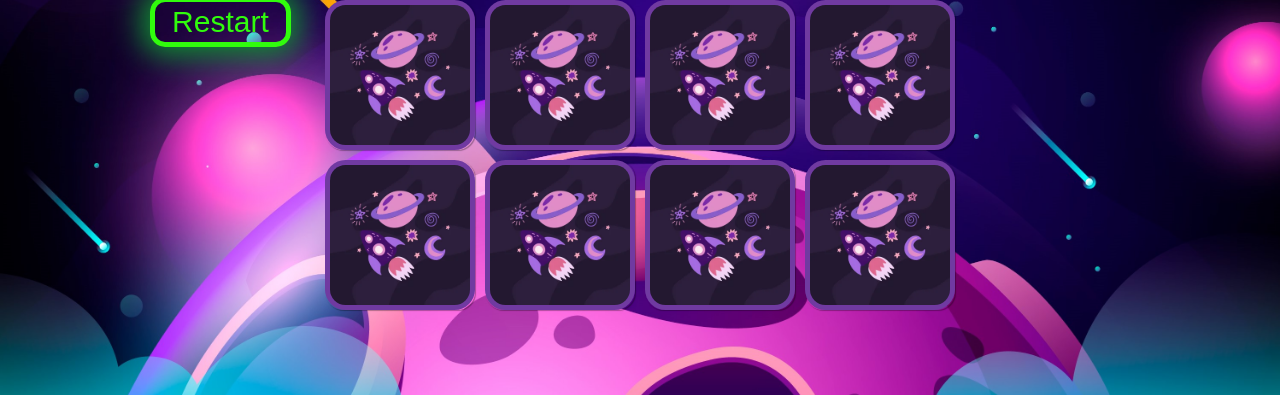
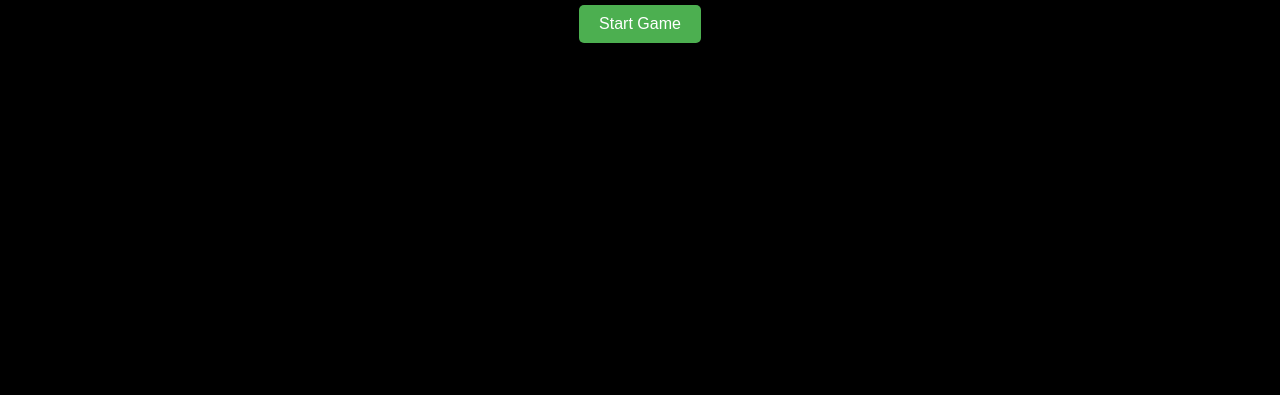
Before and after one commit to Illyas-Kulakevych/Memory-game, a plain HTML site: page index.html in a window 1280 px wide. Shown: the part 405-800 px from the top of the page. Drawn offline with Linux system fonts and the light colour scheme.

Commit message:
add start screen

```diff
--- a/index.html
+++ b/index.html
@@ -8,6 +8,10 @@
     <link rel="icon" type="images/x-icon" href="img/favicon.svg">
 </head>
 <body>
+  <div class="start-screen" id="start-screen">
+    <h1>Memory Game</h1>
+    <button id="start-button">Start Game</button>
+  </div>
     <div class="score">
       <div id="attempts-counter">Attempts: 0</div>
       <button id="restart-button">Restart</button>
--- a/js/script.js
+++ b/js/script.js
@@ -123,5 +123,29 @@ function closeModal() {
   modal.style.display = 'none';
 }
 
+cards.forEach(card => card.addEventListener('click', flipCard));
 
-cards.forEach(card => card.addEventListener('click', flipCard));
+// START SCREEN
+
+const startScreen = document.getElementById('start-screen');
+const startButton = document.getElementById('start-button');
+
+function showStartScreen() {
+  startScreen.style.display = 'flex';
+}
+
+function hideStartScreen() {
+  startScreen.style.display = 'none';
+}
+
+startButton.addEventListener('click', () => {
+  hideStartScreen();
+  startGame();
+});
+
+function startGame() {
+  resetGame();
+  shuffleCards()
+}
+
+showStartScreen();
--- a/styles/style.css
+++ b/styles/style.css
@@ -140,3 +140,38 @@
 #playAgainButton:hover {
   background-color: #45a049;
 }
+
+
+
+
+/* ---------------------------------- */
+.start-screen {
+  display: flex;
+  flex-direction: column;
+  align-items: center;
+  justify-content: center;
+  height: 100vh;
+  position: fixed;
+  top: 0;
+  left: 0;
+  width: 100%;
+  background-color: rgb(0, 0, 0);
+  z-index: 999;
+  color: white;
+}
+
+#start-button {
+  margin-top: 20px;
+  padding: 10px 20px;
+  font-size: 16px;
+  cursor: pointer;
+  background-color: #4caf50;
+  color: white;
+  border: none;
+  border-radius: 5px;
+  transition: background-color 0.3s ease;
+}
+
+#start-button:hover {
+  background-color: #45a049;
+}
```
